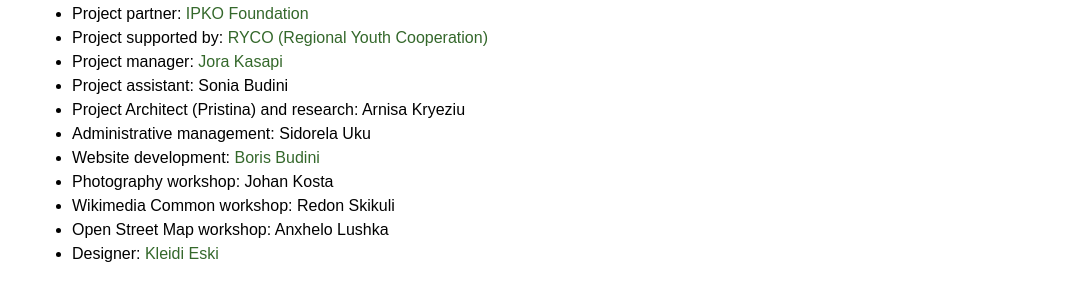
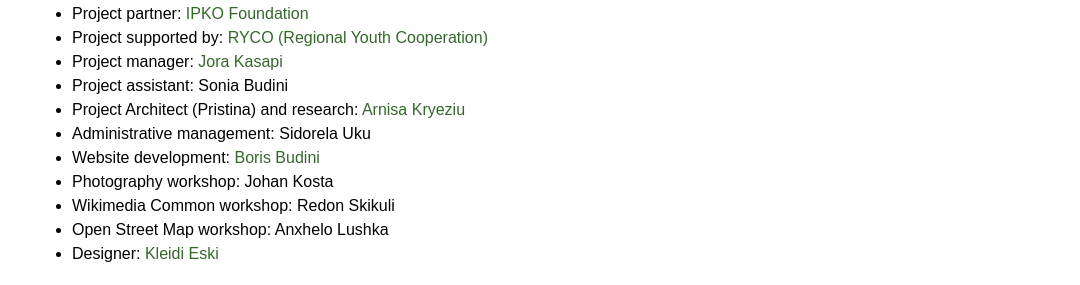
Before and after one commit to OpenLabsHackerspace/PreservingWB, a Jekyll site: the page built from team.html, in a window 1280 px wide. Shown: the part 468-753 px from the top of the page, without its empty margins (96-1176 px from the left). Built offline with Jekyll 4.4.1, drawn with Linux system fonts in a browser that asks for light colours; some web fonts are replaced; part of the change alters nothing that is shown.

```diff
--- a/team.html
+++ b/team.html
@@ -52,7 +52,7 @@ layout: default
      <li>Project supported by: <a href="https://www.rycowb.org/?fbclid=IwAR3fw2KiVM4jxFQ2UwZ2oGbOAWCcMqAKjTStnuXczUSyBNN_LGiPVDdzN68" target="_blank">RYCO (Regional Youth Cooperation)</a></li>
      <li>Project manager: <a href="https://jorakasapi.com/" target="_blank">Jora Kasapi</a></li>
      <li>Project assistant: Sonia Budini</li>
-     <li>Project  Architect (Pristina) and research: Arnisa Kryeziu</li>
+     <li>Project  Architect (Pristina) and research: <a href="https://www.linkedin.com/in/arnisakryeziu" target="_blank">Arnisa Kryeziu</a></li>
      <li>Administrative management: Sidorela Uku</li>
      <li>Website development: <a href="https://boris.budini.xyz/" target="_blank">Boris Budini</a></li>
      <li>Photography workshop: Johan Kosta</li>
```
